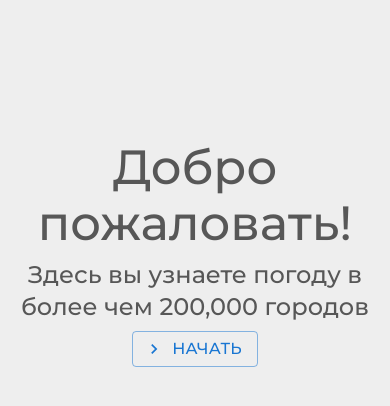
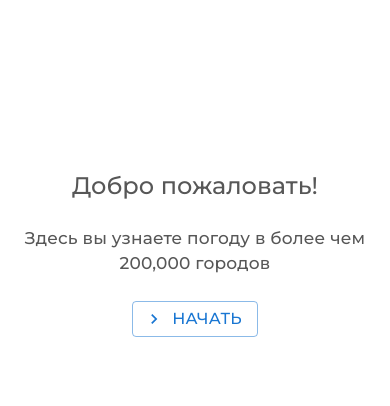
Before and after one commit to AlexJ03/Weather-app, a React (Create React App) app: page / in a window 390 px wide. Shown: the top 406 px of the page. Built offline with nearby package versions, Linux system fonts and the light colour scheme.

Commit message:
added media query

```diff
--- a/src/components/CardComponent.js
+++ b/src/components/CardComponent.js
@@ -27,6 +27,8 @@ const CardComponent = ({
         }, 300);
     };
 
+    const largeScreen = window.matchMedia("(min-width: 768px)").matches;
+
     return (
         <Box display="flex" justifyContent="center">
             <Card
@@ -43,7 +45,7 @@ const CardComponent = ({
             >
                 <CardContent>
                     <Box display="flex" justifyContent="space-between">
-                        <Box>
+                        <Box width={largeScreen ? null : "225px"}>
                             <Typography textTransform="capitalize" fontSize={25}>{cityName}</Typography>
                             <Typography
                                 sx={{
--- a/src/components/WeatherTime.js
+++ b/src/components/WeatherTime.js
@@ -26,9 +26,9 @@ const WeatherTime = () => {
                     <Box>
                         <Stack direction="column" spacing={3}>
                             <Typography fontSize={20}>
-                                {new Date(item.dt * 1000).getHours()}ч
+                                {new Date(item.dt * 1000).getHours()}:00
                             </Typography>
-                            <Typography>{Math.round(item.temp)}°C</Typography>
+                            <Typography fontSize={20}>{Math.round(item.temp)}°C</Typography>
                         </Stack>
                     </Box>
                 ))}
--- a/src/pages/CityPage.js
+++ b/src/pages/CityPage.js
@@ -33,7 +33,7 @@ const CityPage = () => {
                             {citySlice.current.weather[0].description}
                         </Typography>
                         <Typography fontSize={60}>
-                            {"\u00A0"} {Math.round(citySlice.current.temp)}°
+                            {Math.round(citySlice.current.temp)}°
                         </Typography>
                         <Box
                             sx={{
--- a/src/pages/Preview.js
+++ b/src/pages/Preview.js
@@ -11,7 +11,7 @@ import CountUp from "react-countup";
 const Preview = () => {
     const root = {
         height: "100vh",
-        backgroundColor: "#eeeeee",
+        backgroundColor: "#fff",
         color: "#575757",
     };
 
@@ -27,16 +27,26 @@ const Preview = () => {
         textDecoration: "none",
     };
 
+    const largeScreen = window.matchMedia("(min-width: 768px)").matches;
+
     return (
         <div style={root}>
             <Container maxWidth="md">
                 <Box sx={styleBox}>
                     <Stack spacing={1}>
                         <Fade bottom cascade>
-                            <Typography variant="h3" textAlign="center">
+                            <Typography
+                                variant={largeScreen ? "h3" : "h5"}
+                                textAlign="center"
+                                marginBottom={2}
+                            >
                                 Добро пожаловать!
                             </Typography>
-                            <Typography variant="h5" textAlign="center">
+                            <Typography
+                                fontSize={largeScreen ? "24px" : "17px"}
+                                marginBottom={2}
+                                textAlign="center"
+                            >
                                 Здесь вы узнаете погоду в более{" "}
                                 <CountUp
                                     start={0}
```
